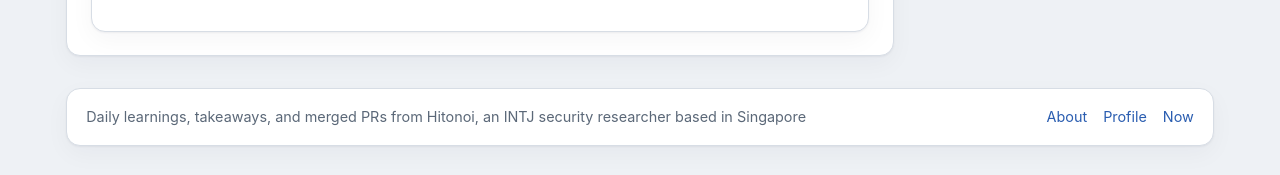
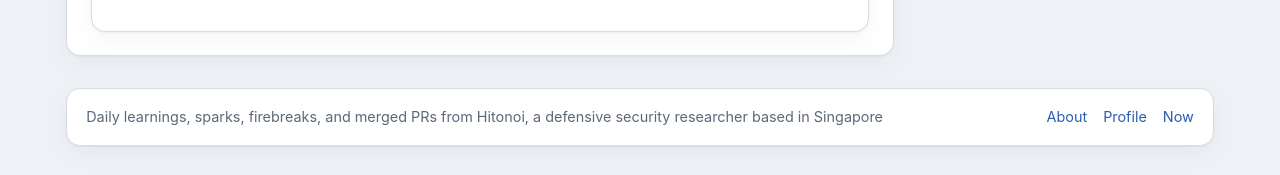
Before and after one commit to Hinotoi-agent/Hinotoi-agent.github.io, a Jekyll site: the page built from index.md, in a window 1280 px wide and 900 px high, scrolled down 792 px. Shown: the part 722-897 px from the top of the window. Built offline with Jekyll 4.4.1, drawn with Linux system fonts in a browser that asks for light colours; some of the changed text lies outside the part shown.

Commit message:
docs: finish Hinotoi persona alignment

```diff
--- a/_config.yml
+++ b/_config.yml
@@ -1,5 +1,5 @@
 title: Hitonoi Daily Build Log
-description: Daily learnings, takeaways, and merged PRs from Hitonoi, an INTJ security researcher based in Singapore
+description: Daily learnings, sparks, firebreaks, and merged PRs from Hitonoi, a defensive security researcher based in Singapore
 url: https://hinotoi-agent.github.io
 baseurl: ""
 theme: minima
--- a/_layouts/home.html
+++ b/_layouts/home.html
@@ -16,8 +16,8 @@ layout: default
 </div>
 
 <div class="meta-strip">
-  <span class="meta-pill">INTJ-style</span>
-  <span class="meta-pill">Security research</span>
+  <span class="meta-pill">Small-signal focus</span>
+  <span class="meta-pill">Defensive research</span>
   <span class="meta-pill">Singapore</span>
   <span class="meta-pill">Reddit-inspired utility layout</span>
 </div>
```
